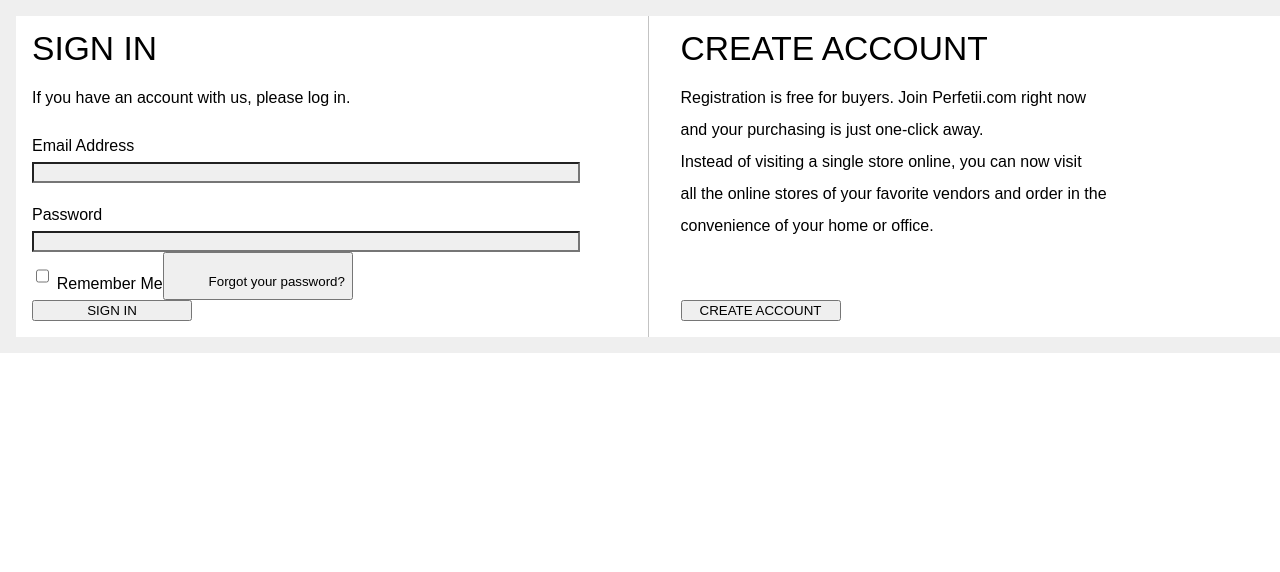
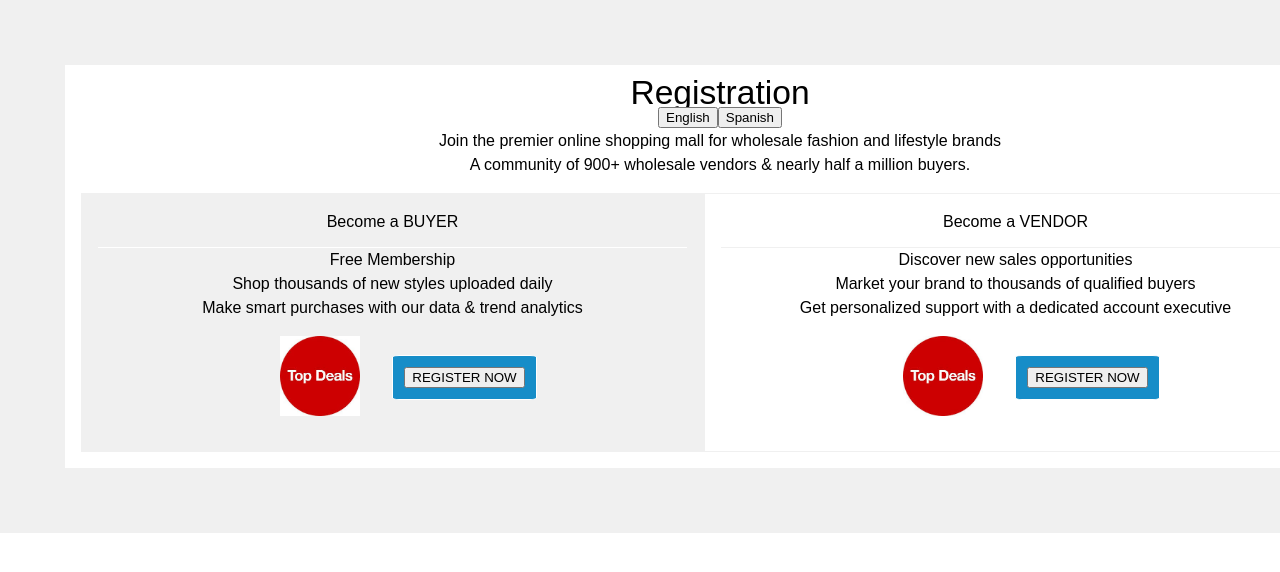
Before and after one commit to danieljoonkimm/Yippido, a React app in the folder client/: page /login in a window 1280 px wide. Shown: the top 572 px of the page. Built offline with nearby package versions, Linux system fonts and the light colour scheme; the HTML template or start-up script is replaced by a standard one.

Commit message:
[edit] fixing

```diff
--- a/client/src/components/App.jsx
+++ b/client/src/components/App.jsx
@@ -23,8 +23,8 @@ class App extends Component {
         <Switch>
           <Route exact path="/login" component={Login} />
         </Switch> */}
-        <SignIn/>
-        {/* <Register/> */}
+        {/* <SignIn/> */}
+        <Register/>
         {/* <Landing/> */}
         {/* <BuyerRegisteration/> */}
       </div>
--- a/client/src/components/register/index.jsx
+++ b/client/src/components/register/index.jsx
@@ -13,9 +13,13 @@ class SignInRegister extends Component {
   }
   render() {
     return (
-      <div className="registration">
-        <div className="row register_Container">
-          <div className="header">
+      <div className="container" id="registration_container">
+        <div className="row" id="registration_main">
+          <div className="row registration_header">
+            <div
+              className="col-xs-12 col-sm-12 col-md-12"
+              id="registration_body"
+            >
               <h1>Registration</h1>
               <div className="languageBtn_container">
                 <button>English</button>
@@ -32,8 +36,11 @@ class SignInRegister extends Component {
             </div>
           </div>
 
-        <div className="row" id="register_buyerVendor_container">
-        <div className="col-md-6 become_container">
+          <div className="row" id="buyerVendor_register">
+            <div
+              className="col-xs-12 col-md-6 become_container"
+              id="becomeBuyer_container"
+            >
               <div className="row become">
                 <h2>Become a BUYER</h2>
                 <div className="become_text">
@@ -53,13 +60,18 @@ class SignInRegister extends Component {
               </div>
             </div>
 
-        <div className="col-md-6 become_container" id="buyer">
+            <div
+              className="col-xs-12 col-md-6 become_container"
+              id="becomeVendor_container"
+            >
               <div className="row become">
                 <h2>Become a VENDOR</h2>
                 <div className="become_text">
                   <p>Discover new sales opportunities</p>
                   <p>Market your brand to thousands of qualified buyers</p>
-              <p>Get personalized support with a dedicated account executive</p>
+                  <p>
+                    Get personalized support with a dedicated account executive
+                  </p>
                 </div>
               </div>
 
@@ -74,6 +86,7 @@ class SignInRegister extends Component {
             </div>
           </div>
         </div>
+      </div>
     );
   }
 }
--- a/client/src/components/register/register.scss
+++ b/client/src/components/register/register.scss
@@ -5,74 +5,80 @@
   padding: 0;
 }
 
-#register_buyerVendor_container {
+#registration_container {
+  background-color: #f0f0f0;
+  padding: 1em;
   display: flex;
+  width: 100%;
 }
 
-.register_Container {
-  margin: 1em auto 0;
-  .header {
-    h1 {
-      font-size: 24px;
+#registration_main {
+  padding: 1em;
+  background-color: white;
+  border: 1px solid #f0f0f0;
+  .registration_header {
+    padding: 1em;
+}
+
+}
+
+#registration_body {
+  display: flex;
+  flex-direction: column;
   text-align: center;
-      margin-bottom: 0.5em;
-      font-weight: bold;
-      text-transform: uppercase;
+  line-height: 1.5em;
 }
-    .languageBtn_container {
-      display: flex;
-      justify-content: center;
 
-      button {
-        font-size: 16px;
-        padding: 0.5em;
-        border: 1px solid black;
-        background: white;
-        width: fit-content;
-        margin-bottom: 1em;
+#become_vendor {
+  background-color: white;
 }
-    }
-    p {
-      color: gray;
-      font-size: 16px;
-      text-align: center;
-      line-height: 1.7em;
-    }
-  }
-}
-#buyer {
-  background-color: white;
+
+#becomeBuyer_container {
+  border: 1px solid #f0f0f0;
+  padding: 1em;
+
   .become {
     h2 {
-      border-bottom: 1px solid #f0f0f0;
+      border-bottom: 1px solid white;
+      padding-bottom: .8em;
     }
   }
 }
 
+#becomeVendor_container {
+  background-color: white;
+  border: 1px solid #f0f0f0;
+  padding: 1em;
+
+  .become {
+    h2 {
+      border-bottom: 1px solid#f0f0f0;
+      padding-bottom: .8em;
+    }
+  }
+}
+
+#buyerVendor_register {
+  display: flex;
+  flex-direction: column;
+}
+
 .become_container {
-  margin-top: 1em;
-  padding-top: 1em;
   background-color: #f0f0f0;
-  padding: 2em;
   display: flex;
+  flex-direction: column;
+  padding: 1em;
+
   .become {
     text-align: center;
-    h2 {
-      font-size: 2em;
-      border-bottom: 1px solid white;
-      padding-bottom: 0.5em;
-      padding-top: 0.5em;
-    }
-    .become_text {
-      padding-top: 0.5em;
-      line-height: 1.7em;
-      padding-bottom: 1em;
-      color: #778da9;
-    }
+    line-height: 1.5em;
   }
     .become_register {
       display: flex;
       justify-content: center;
+      align-items: center;
+      margin-top: auto;
+      padding: 1em;
       .become_img {
         width: 5em;
         height: auto;
@@ -98,54 +104,16 @@
     }
 }
 
-@media only screen and (max-width: 425px) {
-  #register_buyerVendor_container {
-    flex-direction: column;
+@media only screen and (min-width: 768px) {
+  #registration_container {
+    padding: 4em;
   }
-  .registration {
-    margin: 0 auto;
-    width: 90%;
+  #buyerVendor_register {
+    flex-direction: row;
   }
-  .become_container {
-    border: 1px solid #f0f0f0;
-    display: flex;
-    flex-direction: column;
+  #registration_main {
+    .registration_header {
+      padding-top: 0;
+    };
   }
 }
-
-@media only screen and (min-width: 426px) and (max-width: 960px) {
-  .registration {
-    margin: 0 auto;
-    width: 90%;
-    .register_Container {
-      width: 100%;
-    }
-    .become_container {
-      border: 1px solid #f0f0f0;
-      flex-direction: column;
-
-      .become_register {
-        margin-top: auto;
-      }
-    }
-  }
-}
-
-@media only screen and (min-width: 961px) {
-  .registration {
-    margin: 0 auto;
-    width: 70%;
-
-    .register_container {
-      width: 100%;
-    }
-    .become_container {
-      border: 1px solid #f0f0f0;
-      flex-direction: column;
-
-      .become_register {
-        margin-top: auto;
-      }
-    }
-  }
-}
```
Also changed, not shown: client/public/dist/bundle.js. Lines whose indentation alone changed are shown as unchanged.
